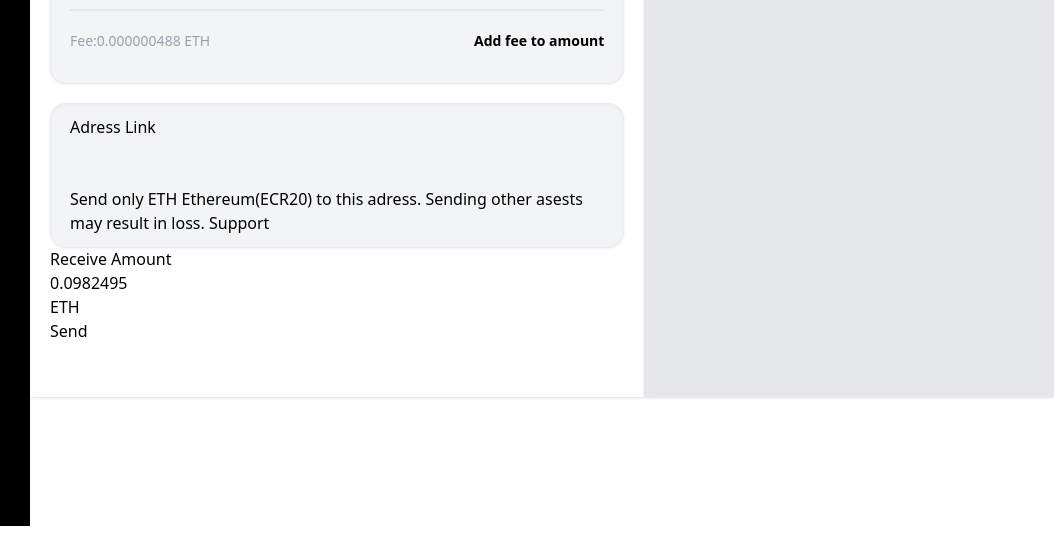
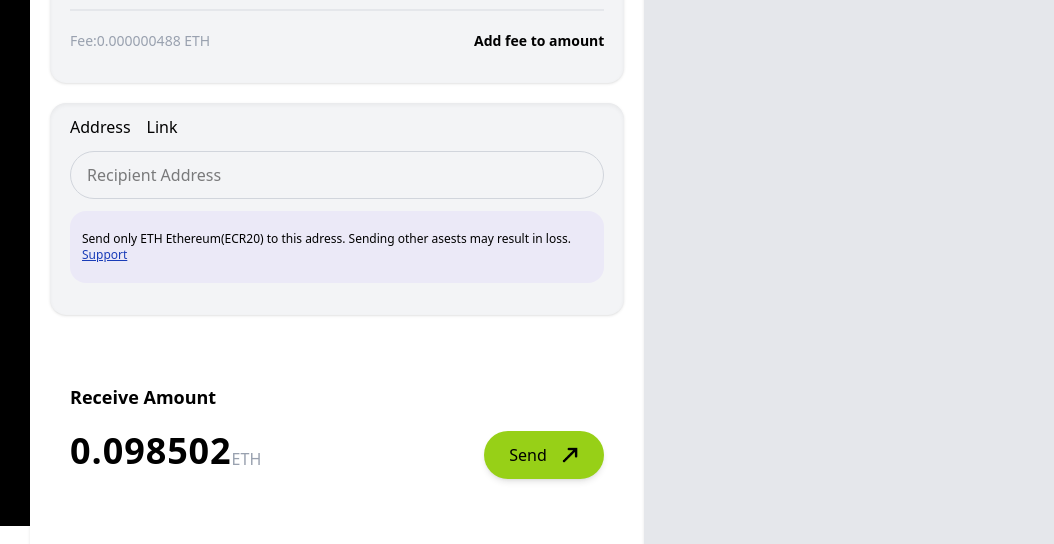
Before and after one commit to Ife-Banks/Crypto-Wallet, a website: page index.html in a window 1280 px wide. Shown: the part 403-947 px from the top of the page, 226-1280 px from the left. Drawn offline with Linux system fonts and the light colour scheme.

Commit message:
Receive tab created

```diff
--- a/index.html
+++ b/index.html
@@ -7,7 +7,7 @@
     <title>X Wallet</title>
 </head>
 <body class="m-0 h-auto">
-    <div class="grid grid-cols-5 relative  h-screen justify-evenly  w-100vw h-screen ">
+    <div class="grid grid-cols-5 relative  h-auto justify-evenly  w-100vw  ">
 <nav class=" text-white col-span-full   w-70 sm:w-full   flex flex-col  sm:block sm:max-lg:col-span-2  mix-blend-normal z-999 fixed sm:relative mt-0 h-screen bg-blend-multiply  sm:z-0 xl:col-span-1 xl:w-100 ">
     <div class="bg-black flex items-center justify-between gap-x-2 pl-5   pr-2 pt-2 pb-2  pl-2 rounded-r-xl w-full shadow-md md:pt-10 sm:rounded-none"><!--nav head-->
        <div class="flex gap-x-2 items-center ">
@@ -230,32 +230,36 @@
                 <p class="font-semibold">Add fee to amount</p>
             </div>
         </div>
-        <div >
-            <div class=" flex flex-col gap-y-3 border-gray-300 shadow-sm w-full bg-gray-100 rounded-2xl py-3 px-5 inset-shadow-sm"><!--Adress wrapper-->
-            <div>
-                <a href="">Adress</a>
+        <div class=" flex flex-col gap-y-3 border-gray-300 shadow-sm w-full bg-gray-100 rounded-2xl py-3 px-5 inset-shadow-sm" >
+            <div class=" flex flex-col gap-y-3" ><!--Adress wrapper-->
+            <div class="flex gap-x-4 ">
+                <a href="">Address</a>
                 <a href="">Link</a>
             </div>
-            <div>
-                <input type="text" name="" id="">
+            <div class="border border-gray-300 h-12  rounded-full flex items-center px-2 py-2">
+                <input type="text" name="" id="" placeholder="Recipient Address" class="focus:outline-none focus:ring-0 focus:border-transparent px-2  focus:border-blue-300">
                 <div></div>
             </div>
-            <div>
-                <p>Send only ETH Ethereum(ECR20) to this adress. Sending other asests may result in loss. <a href="">Support</a></p>
+            <div class="text-xs flex px-3 py-5 rounded-2xl bg-violet-400/10 mb-5">
+                <p class="font-thin">Send only ETH Ethereum(ECR20) to this adress. Sending other asests may result in loss. <a href="" class="text-blue-800 underline">Support</a></p>
             </div>
         </div>
-        <div><!--Receive-->
-            <div>
+        </div>
+        <div class=" flex flex-col gap-y-3 border-gray-300 w-full  rounded-2xl py-12 px-5 "><!--Receive-->
+            <div class="font-semibold text-lg">
                 <h1>Receive Amount</h1>
-                <div>
-                    <h2>0.0982495</h2>
-                    <p>ETH</p>
+            </div>
+            <div class="flex justify-between items-center">
+                <div class=" flex">
+                    <h1 class="font-semibold text-4xl tracking-wide">0.098502</h1>
+                    <p class="place-self-end font-normal text-gray-400">ETH</p>
+                </div>
+                <div class="bg-green text-black  p-3 w-30 rounded-full flex justify-evenly mt-2 shadow-md transform transition  group hover:scale-105 ease-in duration-300 items-center group ">
+                    <a href="" class="group-hover:scale-110">Send</a>
+                    <img src="./src/img/da.png " alt="" srcset="" class="w-5 h-5 group-hover:scale-110">
+                </div>
                 </div>
             </div>
-            <div>
-                <a href="">Send</a>
-            </div>
-        </div>
     </main>
         <aside class="col-span-2 bg-gray-200  xl:col-span-2 xl:block hidden shadow-sm ">
             <div><!--settings-->
```
Also changed, not shown: public/output.css.
